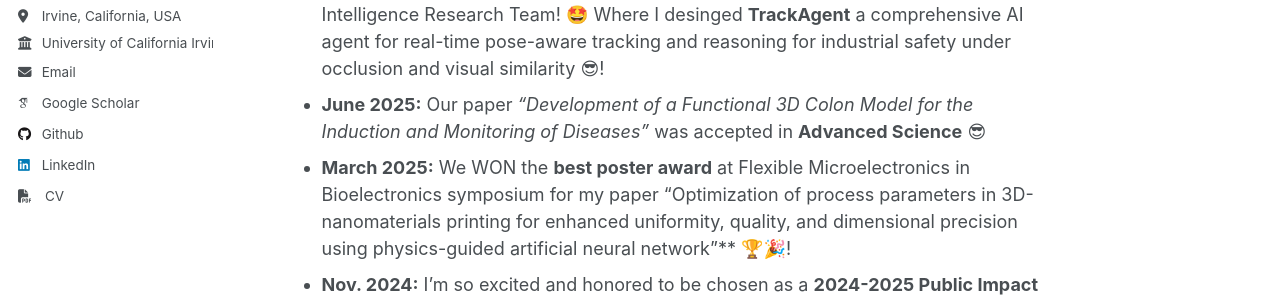
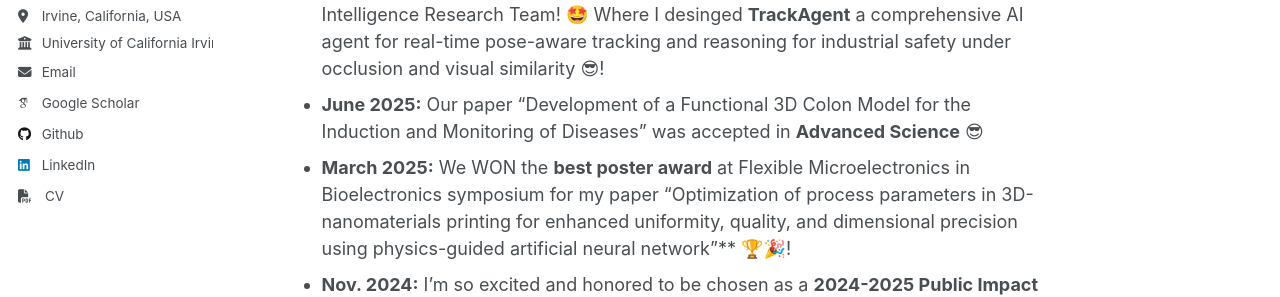
Before and after one commit to AnitaGhandehari/AnitaGhandehari.github.io, a Jekyll site: the page built from _pages/about.md, in a window 1280 px wide and 900 px high. Shown: the part 356-653 px from the top of the window. Built offline with Jekyll 4.4.1, drawn with Linux system fonts in a browser that asks for light colours; some web fonts are replaced.

```diff
--- a/_pages/about.md
+++ b/_pages/about.md
@@ -13,7 +13,7 @@ I am a 4th-year PhD candidate in the department of Electrical Engineering and Co
 🔥News
 ------
 - **Sept. 2025:** I succesfully completed my Internship at Nokia Bell Labs Artificial Intelligence Research Team! 🤩 Where I desinged **TrackAgent** a comprehensive AI agent for real-time pose-aware tracking and reasoning for industrial safety under occlusion and visual similarity 😎!
-- **June 2025:** Our paper *"Development of a Functional 3D Colon Model for the Induction and Monitoring of Diseases"* was accepted in **Advanced Science** 😎
+- **June 2025:** Our paper "Development of a Functional 3D Colon Model for the Induction and Monitoring of Diseases" was accepted in **Advanced Science** 😎
 - **March 2025:** We WON the **best poster award** at Flexible Microelectronics in Bioelectronics symposium for my paper "Optimization of process parameters in 3D-nanomaterials printing for enhanced uniformity, quality, and dimensional precision using physics-guided artificial neural network"** 🏆🎉!
 - **Nov. 2024:** I’m so excited and honored to be chosen as a **2024-2025 Public Impact Fellow** 🏆😍! Such an incredible opportunity!
 - **Oct. 2024:** Yay! I’ve been awarded the **SPIE Photonics West 2025** Student Conference Support 🏅🤩! See you all in San Francisco 🌉🚃!
```
